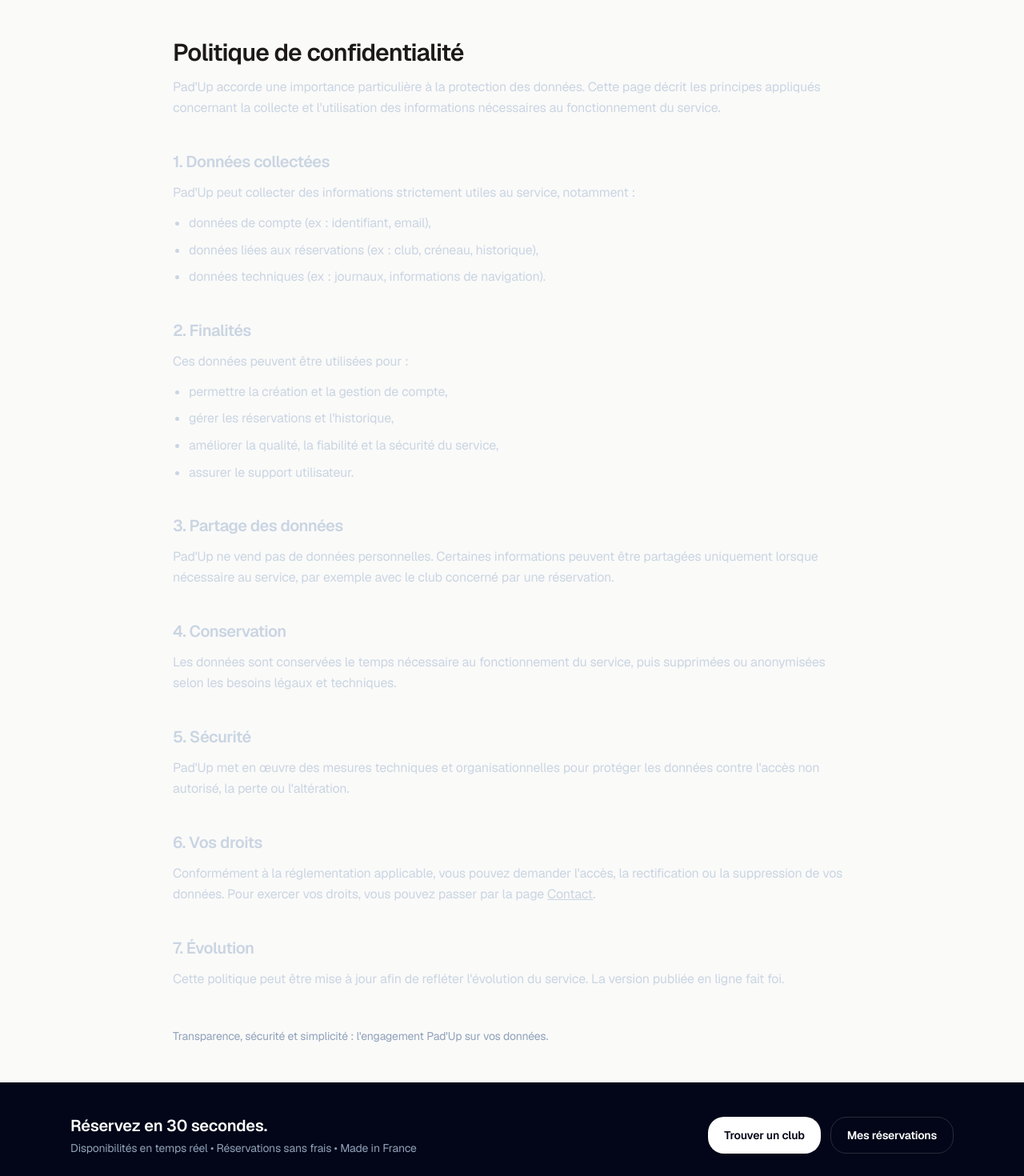
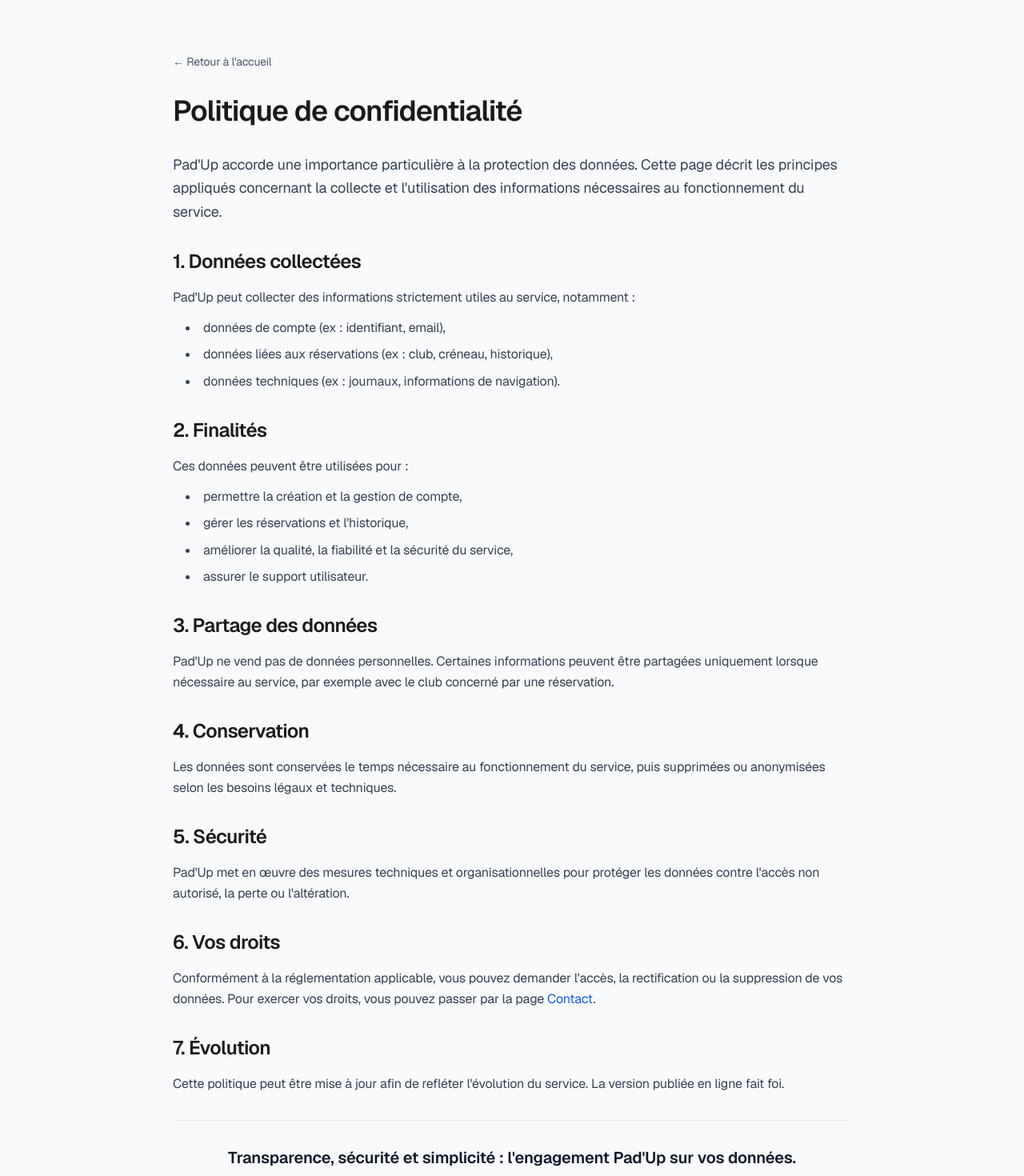
Before and after one commit to mathisenault-pixel/padup, a Next.js app: page /confidentialite in a window 1280 px wide. Shown: the top 1470 px of the page at 80% size. Built offline with nearby package versions, Linux system fonts and the light colour scheme.

Commit message:
description claire de la modif

```diff
--- a/app/conditions/page.tsx
+++ b/app/conditions/page.tsx
@@ -2,81 +2,88 @@
 
 export default function Page() {
   return (
-    <main className="mx-auto max-w-4xl px-6 py-12">
-      <header className="mb-10">
-        <h1 className="text-3xl font-semibold tracking-tight text-white">
-          Conditions d'utilisation
-        </h1>
-        <p className="mt-3 text-base leading-relaxed text-slate-300">
-          Cette page décrit les règles d'utilisation de la plateforme Pad'Up afin de
-          garantir une expérience fiable, simple et respectueuse pour tous les utilisateurs.
+    <div className="min-h-screen bg-gray-50">
+      <div className="max-w-4xl mx-auto px-6 py-16">
+        <Link
+          href="/"
+          className="inline-flex items-center gap-2 text-sm text-gray-600 hover:text-gray-900 mb-8"
+        >
+          ← Retour à l'accueil
+        </Link>
+
+        <h1 className="text-4xl font-bold text-gray-900 mb-8">Conditions d&apos;utilisation</h1>
+
+        <div className="space-y-8">
+          {/* Intro */}
+          <p className="text-lg text-gray-700 leading-relaxed">
+            Cette page décrit les règles d&apos;utilisation de la plateforme Pad&apos;Up afin de garantir une expérience fiable, simple et respectueuse pour tous les utilisateurs.
           </p>
-      </header>
 
-      <section className="space-y-10 text-slate-300">
-        <div>
-          <h2 className="text-xl font-semibold text-white">1. Utilisation de la plateforme</h2>
-          <p className="mt-3 leading-relaxed">
-            Pad'Up permet de consulter des disponibilités de terrains de padel et
-            d'effectuer des réservations auprès de clubs partenaires.
-            L'utilisateur s'engage à utiliser la plateforme conformément à cette finalité.
+          {/* 1. Utilisation de la plateforme */}
+          <section>
+            <h2 className="text-2xl font-bold text-gray-900 mb-4">1. Utilisation de la plateforme</h2>
+            <p className="text-gray-700 leading-relaxed">
+              Pad&apos;Up permet de consulter des disponibilités de terrains de padel et d&apos;effectuer des réservations auprès de clubs partenaires. L&apos;utilisateur s&apos;engage à utiliser la plateforme conformément à cette finalité.
             </p>
-        </div>
+          </section>
 
-        <div>
-          <h2 className="text-xl font-semibold text-white">2. Création et gestion de compte</h2>
-          <p className="mt-3 leading-relaxed">
-            Certaines fonctionnalités nécessitent la création d'un compte.
-            L'utilisateur est responsable des informations fournies et de la sécurité de ses accès.
+          {/* 2. Création et gestion de compte */}
+          <section>
+            <h2 className="text-2xl font-bold text-gray-900 mb-4">2. Création et gestion de compte</h2>
+            <p className="text-gray-700 leading-relaxed">
+              Certaines fonctionnalités nécessitent la création d&apos;un compte. L&apos;utilisateur est responsable des informations fournies et de la sécurité de ses accès.
             </p>
-        </div>
+          </section>
 
-        <div>
-          <h2 className="text-xl font-semibold text-white">3. Réservations et disponibilités</h2>
-          <p className="mt-3 leading-relaxed">
-            Les disponibilités sont affichées en fonction des informations transmises par les clubs.
-            Pad'Up met en œuvre des mécanismes techniques pour limiter les erreurs,
-            mais le club reste la référence finale.
+          {/* 3. Réservations et disponibilités */}
+          <section>
+            <h2 className="text-2xl font-bold text-gray-900 mb-4">3. Réservations et disponibilités</h2>
+            <p className="text-gray-700 leading-relaxed">
+              Les disponibilités sont affichées en fonction des informations transmises par les clubs. Pad&apos;Up met en œuvre des mécanismes techniques pour limiter les erreurs, mais le club reste la référence finale.
             </p>
-        </div>
+          </section>
 
-        <div>
-          <h2 className="text-xl font-semibold text-white">4. Comportement des utilisateurs</h2>
-          <p className="mt-3 leading-relaxed">
-            L'utilisateur s'engage à respecter :
+          {/* 4. Comportement des utilisateurs */}
+          <section>
+            <h2 className="text-2xl font-bold text-gray-900 mb-4">4. Comportement des utilisateurs</h2>
+            <p className="text-gray-700 leading-relaxed mb-3">
+              L&apos;utilisateur s&apos;engage à respecter :
             </p>
-          <ul className="mt-3 list-disc space-y-2 pl-5">
+            <ul className="list-disc list-inside space-y-2 text-gray-700 ml-4">
               <li>les règles propres à chaque club,</li>
               <li>les horaires et conditions de réservation,</li>
               <li>les autres joueurs et le personnel des clubs.</li>
             </ul>
-        </div>
+          </section>
 
-        <div>
-          <h2 className="text-xl font-semibold text-white">5. Limitation de responsabilité</h2>
-          <p className="mt-3 leading-relaxed">
-            Pad'Up fournit une plateforme technique.
-            Les prestations sportives, l'accès aux installations et leur bon déroulement
-            relèvent de la responsabilité des clubs.
+          {/* 5. Limitation de responsabilité */}
+          <section>
+            <h2 className="text-2xl font-bold text-gray-900 mb-4">5. Limitation de responsabilité</h2>
+            <p className="text-gray-700 leading-relaxed">
+              Pad&apos;Up fournit une plateforme technique. Les prestations sportives, l&apos;accès aux installations et leur bon déroulement relèvent de la responsabilité des clubs.
             </p>
-        </div>
+          </section>
 
-        <div>
-          <h2 className="text-xl font-semibold text-white">6. Support et assistance</h2>
-          <p className="mt-3 leading-relaxed">
-            En cas de problème ou de question, l'utilisateur peut contacter l'équipe Pad'Up
-            via la page{" "}
-            <Link href="/contact" className="underline hover:text-white">
+          {/* 6. Support et assistance */}
+          <section>
+            <h2 className="text-2xl font-bold text-gray-900 mb-4">6. Support et assistance</h2>
+            <p className="text-gray-700 leading-relaxed">
+              En cas de problème ou de question, l&apos;utilisateur peut contacter l&apos;équipe Pad&apos;Up via la page{" "}
+              <Link href="/contact" className="text-blue-600 hover:underline">
                 Contact
               </Link>
               .
             </p>
+          </section>
+
+          {/* Phrase de fin */}
+          <div className="pt-8 border-t border-gray-200">
+            <p className="text-xl font-semibold text-gray-900 text-center">
+              Pad&apos;Up privilégie la simplicité : des règles claires pour une réservation sans friction.
+            </p>
           </div>
-
-        <p className="pt-2 text-sm text-slate-400">
-          Pad'Up privilégie la simplicité : des règles claires pour une réservation sans friction.
-        </p>
-      </section>
-    </main>
+        </div>
+      </div>
+    </div>
   );
 }
--- a/app/confidentialite/page.tsx
+++ b/app/confidentialite/page.tsx
@@ -2,94 +2,102 @@
 
 export default function Page() {
   return (
-    <main className="mx-auto max-w-4xl px-6 py-12">
-      <header className="mb-10">
-        <h1 className="text-3xl font-semibold tracking-tight text-white">
-          Politique de confidentialité
-        </h1>
-        <p className="mt-3 text-base leading-relaxed text-slate-300">
-          Pad'Up accorde une importance particulière à la protection des données.
-          Cette page décrit les principes appliqués concernant la collecte et l'utilisation
-          des informations nécessaires au fonctionnement du service.
+    <div className="min-h-screen bg-gray-50">
+      <div className="max-w-4xl mx-auto px-6 py-16">
+        <Link
+          href="/"
+          className="inline-flex items-center gap-2 text-sm text-gray-600 hover:text-gray-900 mb-8"
+        >
+          ← Retour à l'accueil
+        </Link>
+
+        <h1 className="text-4xl font-bold text-gray-900 mb-8">Politique de confidentialité</h1>
+
+        <div className="space-y-8">
+          {/* Intro */}
+          <p className="text-lg text-gray-700 leading-relaxed">
+            Pad&apos;Up accorde une importance particulière à la protection des données. Cette page décrit les principes appliqués concernant la collecte et l&apos;utilisation des informations nécessaires au fonctionnement du service.
           </p>
-      </header>
 
-      <section className="space-y-10 text-slate-300">
-        <div>
-          <h2 className="text-xl font-semibold text-white">1. Données collectées</h2>
-          <p className="mt-3 leading-relaxed">
-            Pad'Up peut collecter des informations strictement utiles au service, notamment :
+          {/* 1. Données collectées */}
+          <section>
+            <h2 className="text-2xl font-bold text-gray-900 mb-4">1. Données collectées</h2>
+            <p className="text-gray-700 leading-relaxed mb-3">
+              Pad&apos;Up peut collecter des informations strictement utiles au service, notamment :
             </p>
-          <ul className="mt-3 list-disc space-y-2 pl-5">
+            <ul className="list-disc list-inside space-y-2 text-gray-700 ml-4">
               <li>données de compte (ex : identifiant, email),</li>
               <li>données liées aux réservations (ex : club, créneau, historique),</li>
               <li>données techniques (ex : journaux, informations de navigation).</li>
             </ul>
-        </div>
+          </section>
 
-        <div>
-          <h2 className="text-xl font-semibold text-white">2. Finalités</h2>
-          <p className="mt-3 leading-relaxed">
+          {/* 2. Finalités */}
+          <section>
+            <h2 className="text-2xl font-bold text-gray-900 mb-4">2. Finalités</h2>
+            <p className="text-gray-700 leading-relaxed mb-3">
               Ces données peuvent être utilisées pour :
             </p>
-          <ul className="mt-3 list-disc space-y-2 pl-5">
+            <ul className="list-disc list-inside space-y-2 text-gray-700 ml-4">
               <li>permettre la création et la gestion de compte,</li>
-            <li>gérer les réservations et l'historique,</li>
+              <li>gérer les réservations et l&apos;historique,</li>
               <li>améliorer la qualité, la fiabilité et la sécurité du service,</li>
               <li>assurer le support utilisateur.</li>
             </ul>
-        </div>
+          </section>
 
-        <div>
-          <h2 className="text-xl font-semibold text-white">3. Partage des données</h2>
-          <p className="mt-3 leading-relaxed">
-            Pad'Up ne vend pas de données personnelles.
-            Certaines informations peuvent être partagées uniquement lorsque nécessaire au service,
-            par exemple avec le club concerné par une réservation.
+          {/* 3. Partage des données */}
+          <section>
+            <h2 className="text-2xl font-bold text-gray-900 mb-4">3. Partage des données</h2>
+            <p className="text-gray-700 leading-relaxed">
+              Pad&apos;Up ne vend pas de données personnelles. Certaines informations peuvent être partagées uniquement lorsque nécessaire au service, par exemple avec le club concerné par une réservation.
             </p>
-        </div>
+          </section>
 
-        <div>
-          <h2 className="text-xl font-semibold text-white">4. Conservation</h2>
-          <p className="mt-3 leading-relaxed">
-            Les données sont conservées le temps nécessaire au fonctionnement du service,
-            puis supprimées ou anonymisées selon les besoins légaux et techniques.
+          {/* 4. Conservation */}
+          <section>
+            <h2 className="text-2xl font-bold text-gray-900 mb-4">4. Conservation</h2>
+            <p className="text-gray-700 leading-relaxed">
+              Les données sont conservées le temps nécessaire au fonctionnement du service, puis supprimées ou anonymisées selon les besoins légaux et techniques.
             </p>
-        </div>
+          </section>
 
-        <div>
-          <h2 className="text-xl font-semibold text-white">5. Sécurité</h2>
-          <p className="mt-3 leading-relaxed">
-            Pad'Up met en œuvre des mesures techniques et organisationnelles pour protéger les données
-            contre l'accès non autorisé, la perte ou l'altération.
+          {/* 5. Sécurité */}
+          <section>
+            <h2 className="text-2xl font-bold text-gray-900 mb-4">5. Sécurité</h2>
+            <p className="text-gray-700 leading-relaxed">
+              Pad&apos;Up met en œuvre des mesures techniques et organisationnelles pour protéger les données contre l&apos;accès non autorisé, la perte ou l&apos;altération.
             </p>
-        </div>
+          </section>
 
-        <div>
-          <h2 className="text-xl font-semibold text-white">6. Vos droits</h2>
-          <p className="mt-3 leading-relaxed">
-            Conformément à la réglementation applicable, vous pouvez demander l'accès,
-            la rectification ou la suppression de vos données. Pour exercer vos droits,
-            vous pouvez passer par la page{" "}
-            <Link href="/contact" className="underline hover:text-white">
+          {/* 6. Vos droits */}
+          <section>
+            <h2 className="text-2xl font-bold text-gray-900 mb-4">6. Vos droits</h2>
+            <p className="text-gray-700 leading-relaxed">
+              Conformément à la réglementation applicable, vous pouvez demander l&apos;accès, la rectification ou la suppression de vos données. Pour exercer vos droits, vous pouvez passer par la page{" "}
+              <Link href="/contact" className="text-blue-600 hover:underline">
                 Contact
               </Link>
               .
             </p>
-        </div>
+          </section>
 
-        <div>
-          <h2 className="text-xl font-semibold text-white">7. Évolution</h2>
-          <p className="mt-3 leading-relaxed">
-            Cette politique peut être mise à jour afin de refléter l'évolution du service.
-            La version publiée en ligne fait foi.
+          {/* 7. Évolution */}
+          <section>
+            <h2 className="text-2xl font-bold text-gray-900 mb-4">7. Évolution</h2>
+            <p className="text-gray-700 leading-relaxed">
+              Cette politique peut être mise à jour afin de refléter l&apos;évolution du service. La version publiée en ligne fait foi.
+            </p>
+          </section>
+
+          {/* Phrase de fin */}
+          <div className="pt-8 border-t border-gray-200">
+            <p className="text-xl font-semibold text-gray-900 text-center">
+              Transparence, sécurité et simplicité : l&apos;engagement Pad&apos;Up sur vos données.
             </p>
           </div>
-
-        <p className="pt-2 text-sm text-slate-400">
-          Transparence, sécurité et simplicité : l'engagement Pad'Up sur vos données.
-        </p>
-      </section>
-    </main>
+        </div>
+      </div>
+    </div>
   );
 }
```
Lines whose indentation alone changed are shown as unchanged.
